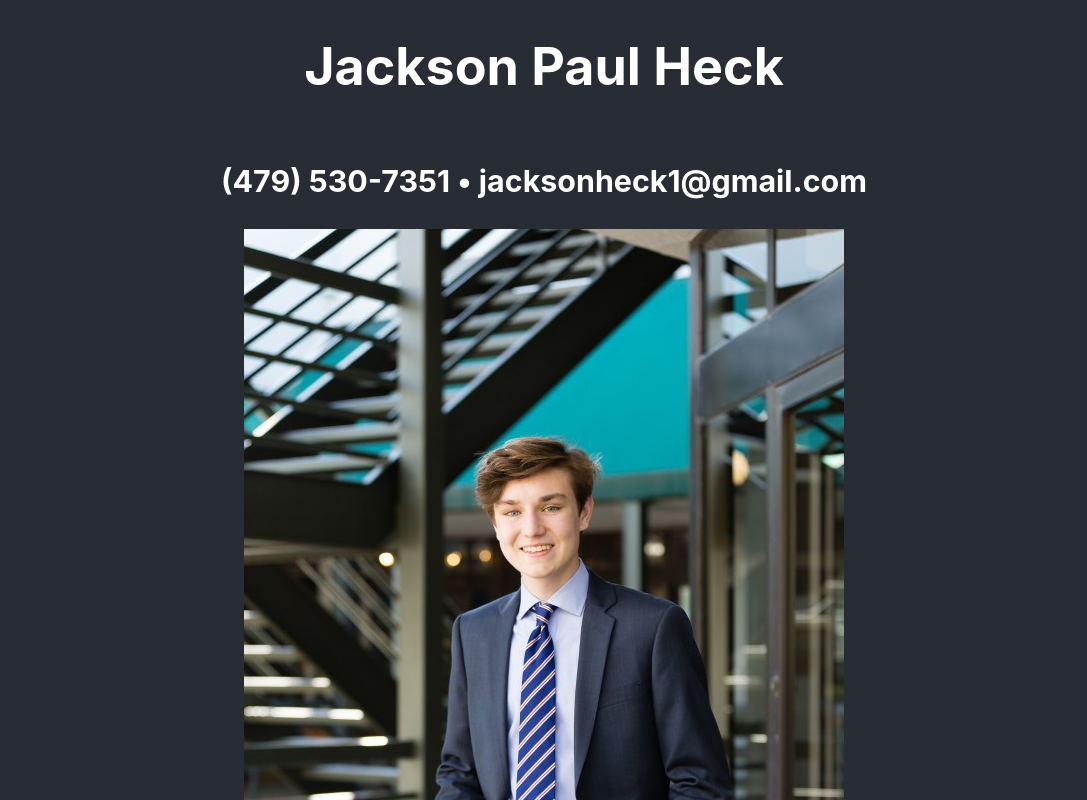
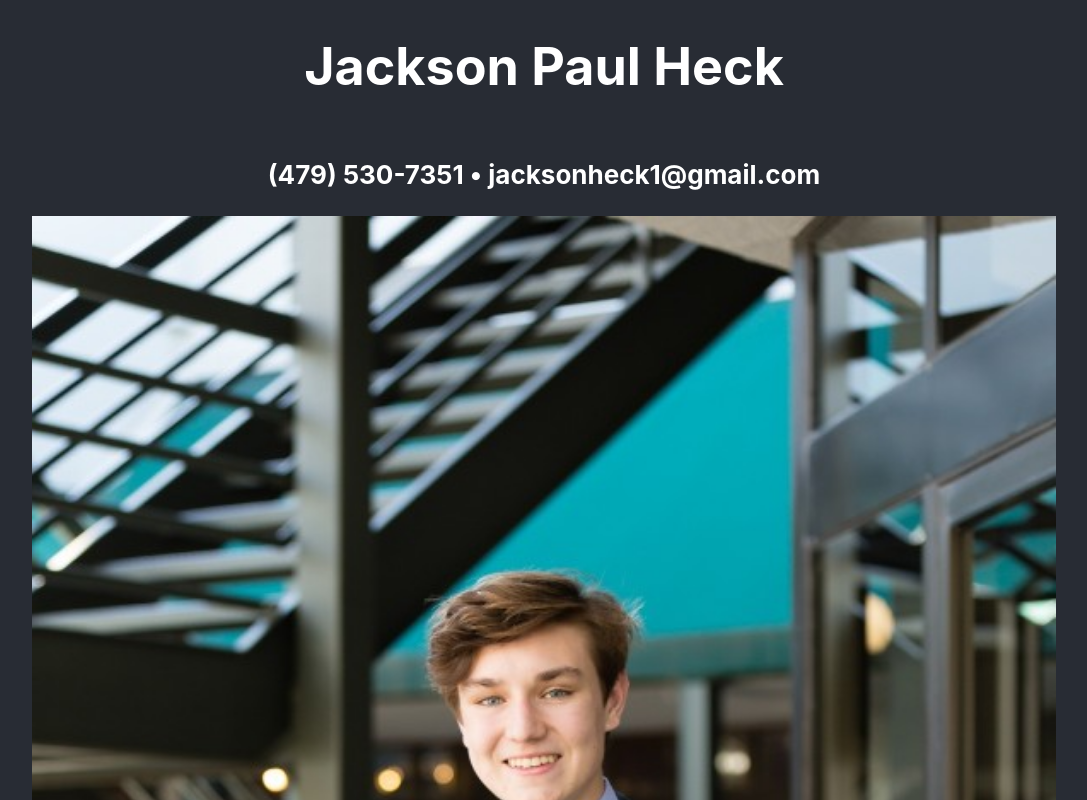
Before and after one commit to JacksonPaulHeck/JPHeckPages, a React (Create React App) app: page / in a window 1280 px wide. Shown: the top 800 px of the page, without its empty margins (96-1183 px from the left). Built offline with nearby package versions, Linux system fonts and the light colour scheme.

Commit message:
Fixed Font Sizing

```diff
--- a/src/App.css
+++ b/src/App.css
@@ -11,7 +11,9 @@
   font-size: calc(10px + 2vmin);
   color: white;
 }
-
+.ContactInfo {
+  font-size: 1em;
+}
 .App-body {
   color: white;
   font-size: calc(10px + 1vmin);
@@ -36,3 +38,7 @@ ul {
 li {
   margin-left: 4vw;
 }
+.JPHPhoto {
+  width: 80%;
+  height: auto;
+}
--- a/src/App.js
+++ b/src/App.js
@@ -7,7 +7,7 @@ function App() {
       <header className="App-header">
         <h1 className="TitleName">Jackson Paul Heck</h1>
         <h3 className="ContactInfo">(479) 530-7351 • jacksonheck1@gmail.com</h3>
-        <img alt="JPHPhoto" src={portrait}></img>
+        <img className="JPHPhoto" alt="JPHPhoto" src={portrait}></img>
       </header>
       <body className="App-body">
         <div className="Section">
```
